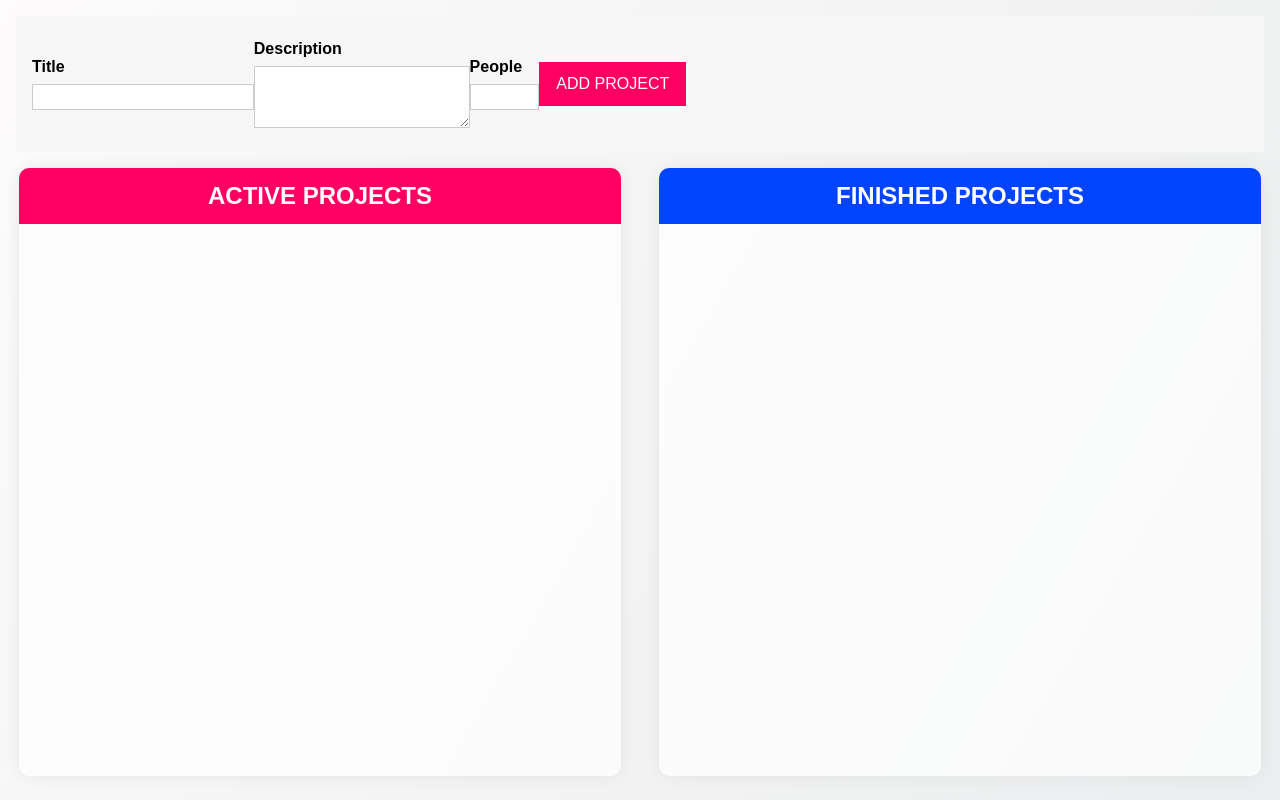
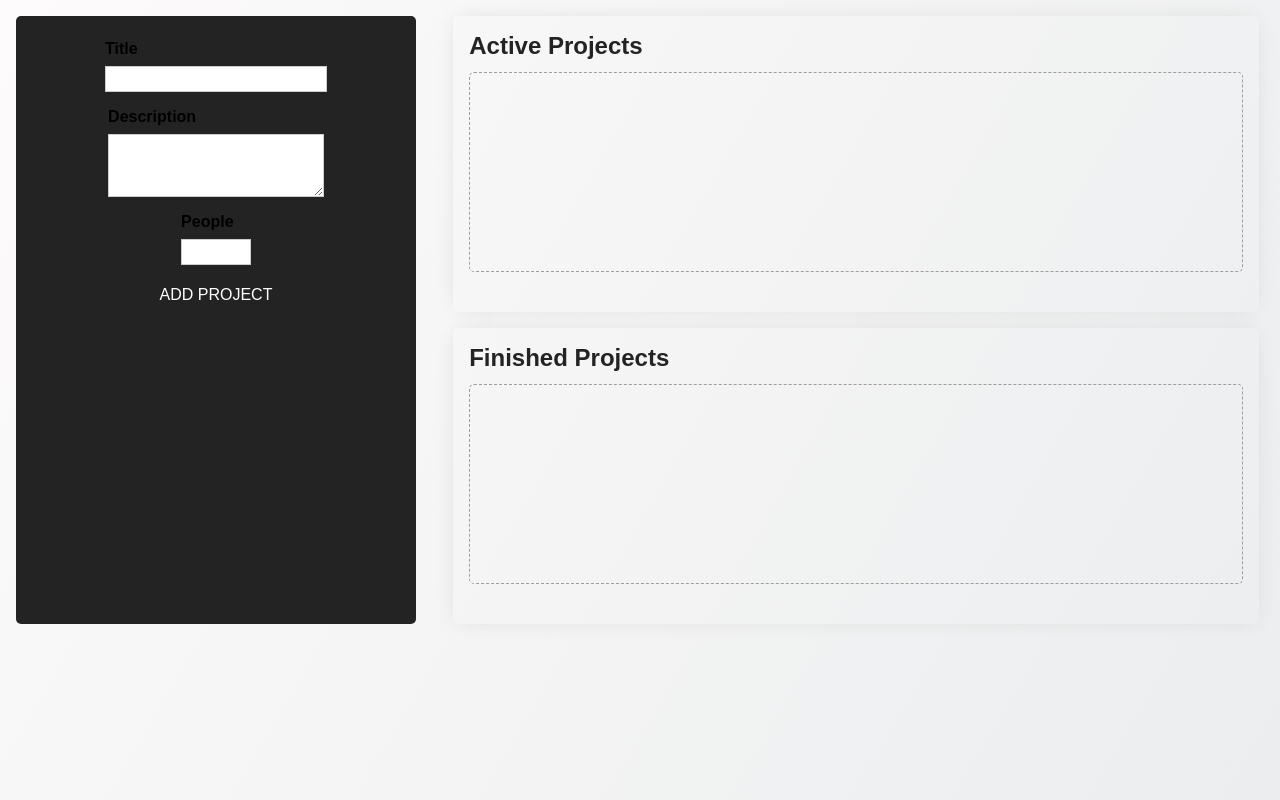
Before and after one commit to flavia3107/typescript-miniproject-3, a website built with Vite: page index.html in a window 1280 px wide. Built offline with nearby package versions, Linux system fonts and the light colour scheme.

Commit message:
MiniProject-3: Styling P2

```diff
--- a/app.css
+++ b/app.css
@@ -40,8 +40,8 @@ textarea:focus {
 
 button {
   font: inherit;
-  background: #ff0062;
-  border: 1px solid #ff0062;
+  background: #232323;
+  border: 1px solid #232323;
   cursor: pointer;
   color: white;
   padding: 0.75rem 1rem;
@@ -58,54 +58,48 @@ button:active {
 }
 
 .projects {
-  width: 47%;
+  width: 95%;
   margin: 0 auto;
-  background: #ffffffb8;
   height: 100%;
   overflow: hidden;
   box-shadow: 0 0 1.25rem -0.375rem #d3d3d3;
-  border-radius: 10px;
+  border-radius: 5px;
 }
 
 .projects header {
-  background: #ff0062;
-  height: 3.5rem;
-  display: flex;
-  justify-content: center;
-  align-items: center;
+  height: 2.5rem;
+  padding: 1rem 1rem 0;
 }
 
 #finished-projects {
-  border-color: #0044ff;
-}
-
-#finished-projects header {
-  background: #0044ff;
 }
 
 .projects h2 {
+  color: #232323;
   margin: 0;
-  color: white;
+  text-transform: capitalize;
 }
 
 .projects ul {
   list-style: none;
   margin: 1rem;
   padding: 1rem;
-  height: calc(100% - 5rem);
+  height: calc(100% - 6rem);
   overflow: auto;
   box-sizing: border-box;
+  border-radius: 5px;
+  border: 1.5px dashed #9e9e9e;
 }
 
 .projects li {
-  box-shadow: 1px 1px 8px rgba(0, 0, 0, 0.26);
   padding: 1rem;
-  margin: 1rem;
+  margin: 0.5rem 0;
   background: white;
+  border-radius: 6px;
 }
 
 .projects li h2 {
-  color: #ff0062;
+  color: #232323;
   margin: 0.5rem 0;
 }
 
@@ -123,26 +117,41 @@ button:active {
 }
 
 .droppable {
-  background: #ffe3ee;
+  border: 1.5px dashed #9e9e9e;
 }
-
+/*
 #finished-projects .droppable {
   background: #d6e1ff;
-}
+} */
 
 #user-input {
   margin: 1rem;
   padding: 1rem;
   display: flex;
-  background: #f7f7f7;
+  background: #232323;
   align-items: center;
+  height: 100%;
+  width: 25rem;
+  border-radius: 5px;
 }
 
 .flex-row {
   display: flex;
 }
 
-#app {
+.flex-column {
+  display: flex;
+  flex-direction: column;
+}
+
+.main-container {
   height: calc(100vh - 12rem);
   justify-content: space-between;
 }
+
+#app {
+  width: calc(100% - 26rem);
+  margin-top: 1rem;
+  height: 100%;
+  gap: 1rem;
+}
--- a/index.html
+++ b/index.html
@@ -12,7 +12,7 @@
 
 <body>
   <template id="project-input">
-    <form>
+    <form class="flex-column">
       <div class="form-control">
         <label for="title">Title</label>
         <input type="text" id="title" />
@@ -43,8 +43,11 @@
       <ul></ul>
     </section>
   </template>
-  <div id="form"></div>
-  <div id="app" class="flex-row"></div>
+  <div class="main-container flex-row">
+    <div id="form"></div>
+    <div id="app" class="flex-column"></div>
+  </div>
+
 </body>
 
 </html>
--- a/src/main.ts
+++ b/src/main.ts
@@ -279,8 +279,7 @@ class ProjectList extends Component<HTMLDivElement, HTMLElement>
   renderContent() {
     const listId = `${this.type}-projects-list`;
     this.element.querySelector('ul')!.id = listId;
-    this.element.querySelector('h2')!.textContent =
-      this.type.toUpperCase() + ' PROJECTS';
+    this.element.querySelector('h2')!.textContent = `${this.type} Projects`;
   }
 
   private renderProjects() {
```
